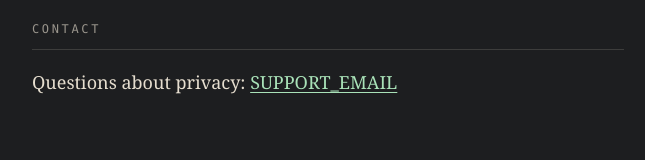
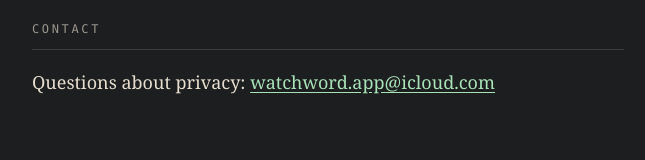
Before and after one commit to nemo-435/watchword, a plain HTML site: page privacy/index.html in a window 1280 px wide. Shown: the part 2584-2744 px from the top of the page, without its empty margins (312-957 px from the left). Drawn offline with Linux system fonts and the light colour scheme.

Commit message:
Add the support email
Co-Authored-By: Claude Opus 5.5 <noreply@anthropic.com>
Claude-Session: https://claude.ai/code/session_01XHiGazbow1B3Nbfmr82yq7

```diff
--- a/privacy/index.html
+++ b/privacy/index.html
@@ -56,7 +56,7 @@
     <p>If this policy changes, the updated version will be posted on this page with a new date.</p>
 
     <h2>Contact</h2>
-    <p>Questions about privacy: <a href="mailto:SUPPORT_EMAIL">SUPPORT_EMAIL</a></p>
+    <p>Questions about privacy: <a href="mailto:watchword.app@icloud.com">watchword.app@icloud.com</a></p>
 
     <footer>
       <p class="caption"><a href="../">Watchword</a> &nbsp;·&nbsp; <a href="../support/">Support</a></p>
```
Also changed, not shown: support/index.html (+1 -1 lines).
